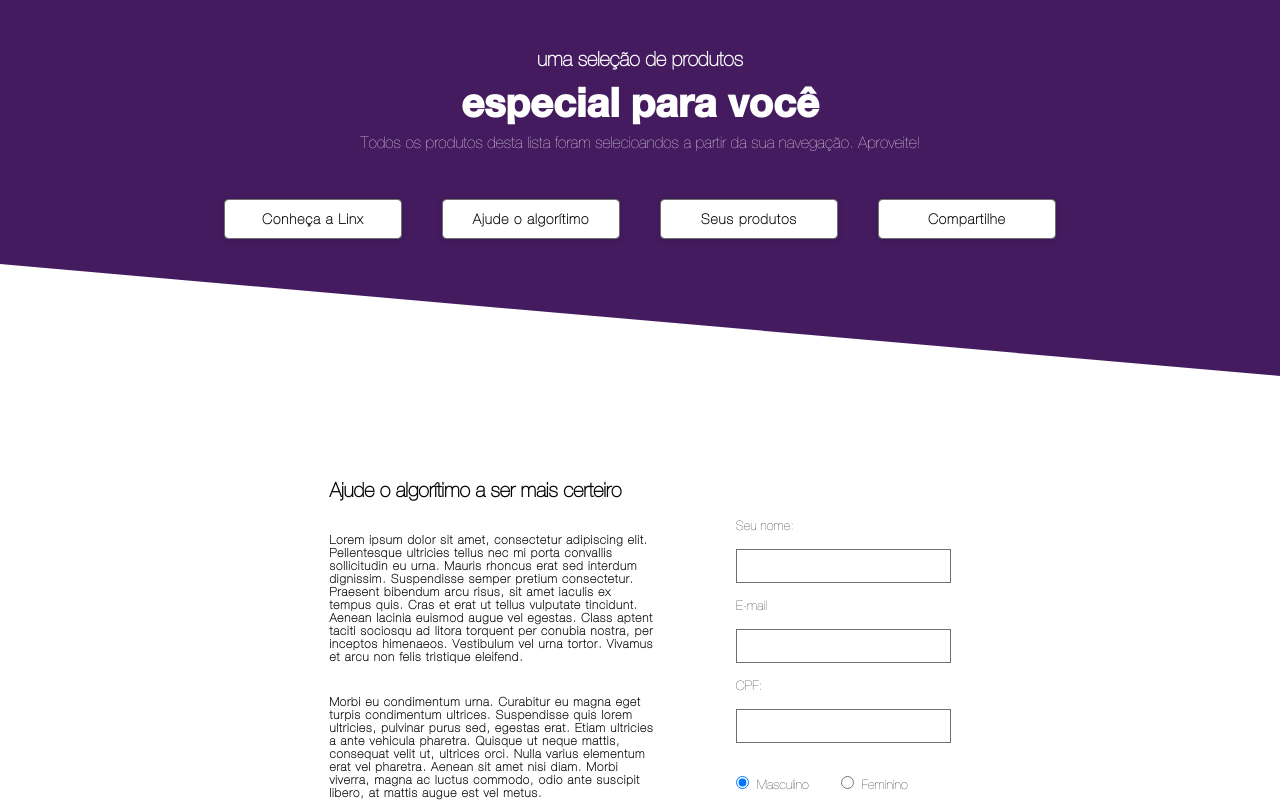
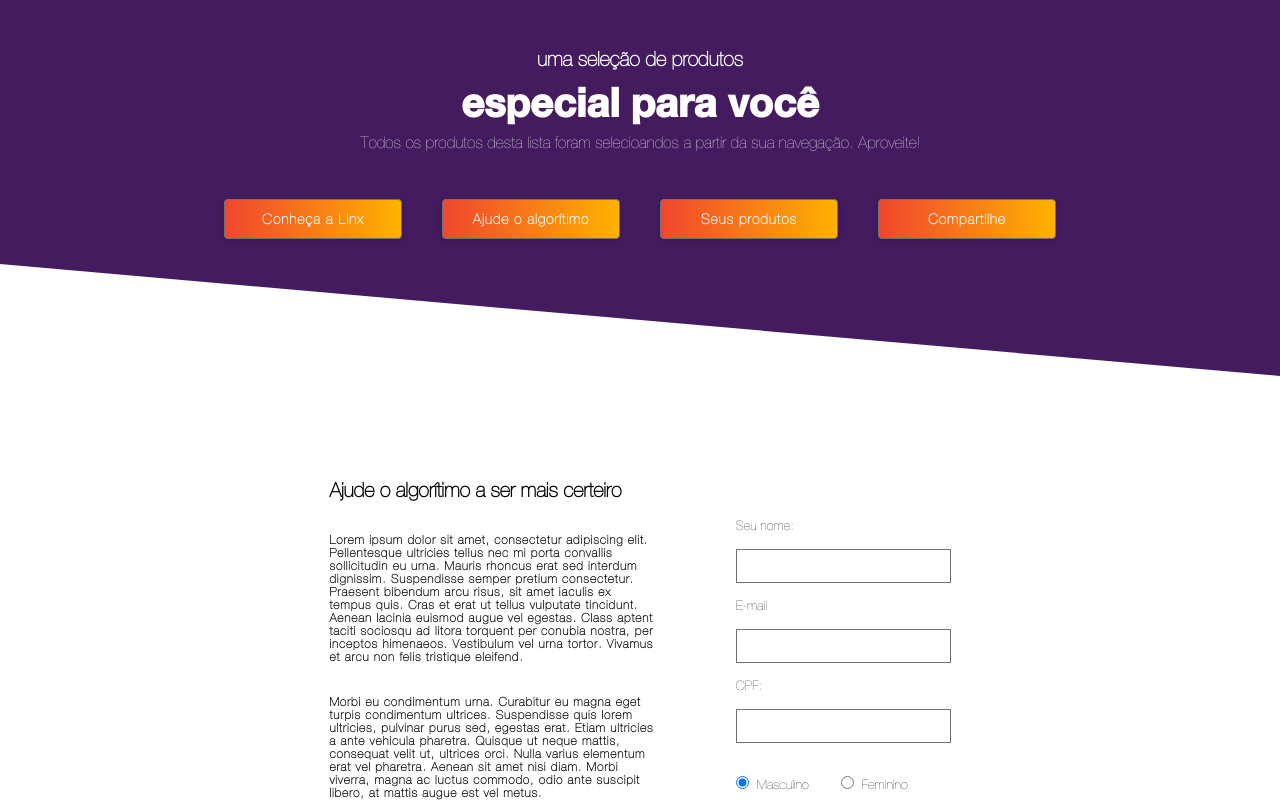
Before and after one commit to 1995william/Projeto-Linx-Impulse, a React (Vite) app: page / in a window 1280 px wide. Shown: the top 802 px of the page. Built offline with nearby package versions, Linux system fonts and the light colour scheme; no server answers.

Commit message:
adicionando hover

```diff
--- a/src/components/Botao/Botao.module.css
+++ b/src/components/Botao/Botao.module.css
@@ -4,10 +4,14 @@
   border-radius: 4px;
   border: 1px solid #707070;
   box-shadow: 0px 1px 6px #00000029;
-  background: #ffffff 0% 0% no-repeat padding-box;
+  background-image: linear-gradient(to right,#f0462d 0,#ffb200 100%);
   font-family: Helvetica NeueRegular;
   font-size: 14px;
+  color: #FFFFFF;
   letter-spacing: 1px;
   font-weight: bold;
   cursor: pointer;
 }
+.botoes:hover {
+  background: rgb(243,88,37);
+}
```
